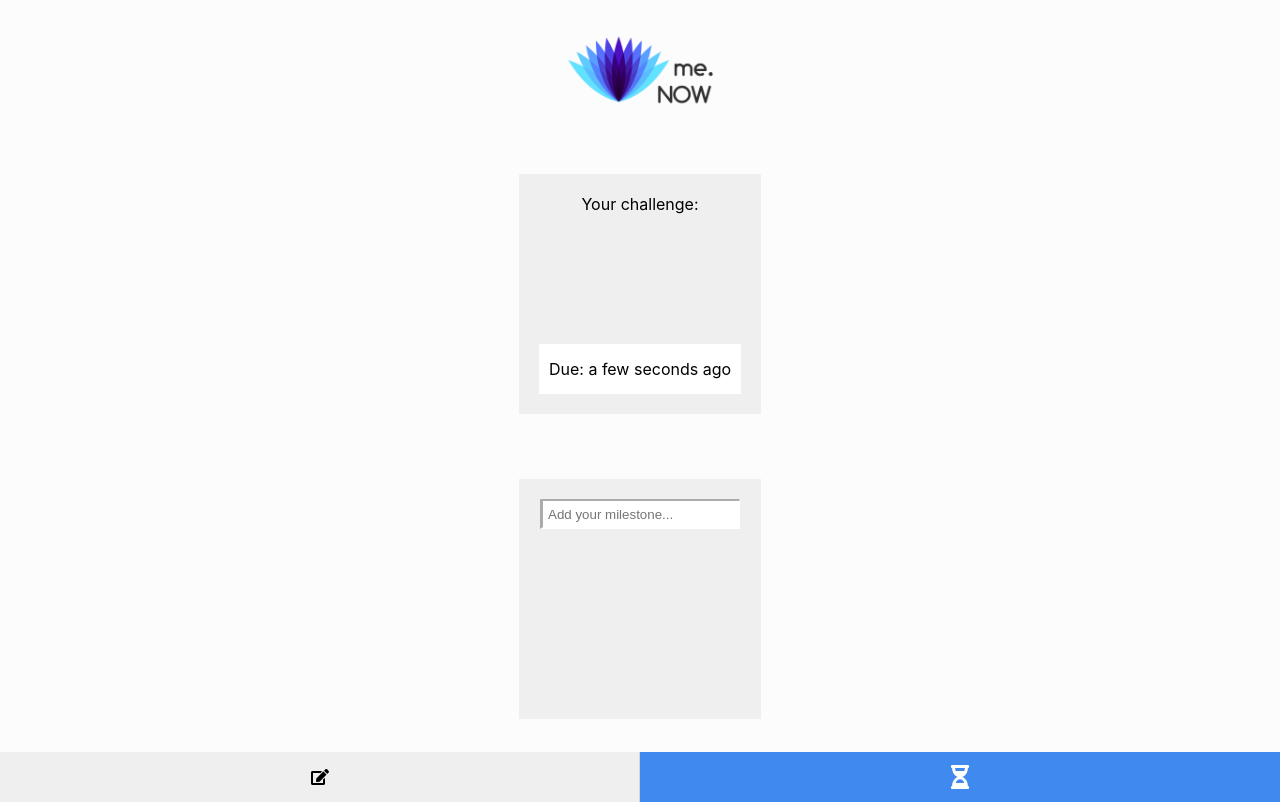
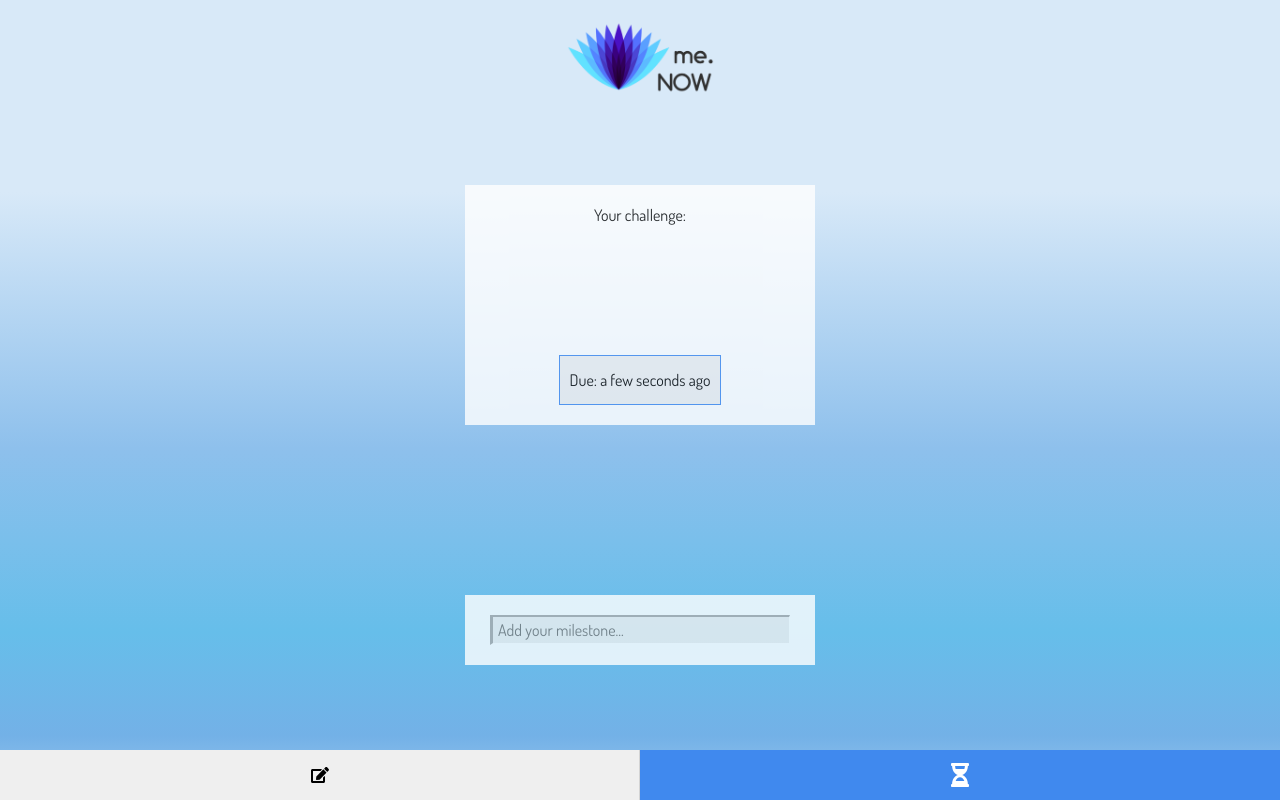
Before and after one commit to majmue/challenge-app, a React app: page /overviewscreen in a window 1280 px wide. Built offline with nearby package versions, Linux system fonts and the light colour scheme.

Commit message:
Changed global styling
Signed-off-by: majmue <post.maja.mueller@gmail.com>

```diff
--- a/public/index.html
+++ b/public/index.html
@@ -1,15 +1,23 @@
 <!DOCTYPE html>
 <html lang="en">
   <head>
-    <meta charset="utf-8">
-    <link rel="shortcut icon" href="%PUBLIC_URL%/favicon.ico">
-    <meta name="viewport" content="width=device-width, initial-scale=1, shrink-to-fit=no">
-    <meta name="theme-color" content="#000000">
+    <meta charset="utf-8" />
+    <link rel="shortcut icon" href="%PUBLIC_URL%/favicon.ico" />
+    <meta
+      name="viewport"
+      content="width=device-width, initial-scale=1, shrink-to-fit=no"
+    />
+    <meta name="theme-color" content="#000000" />
+    <link
+      href="https://fonts.googleapis.com/css?family=Dosis"
+      rel="stylesheet"
+    />
+
     <!--
       manifest.json provides metadata used when your web app is added to the
       homescreen on Android. See https://developers.google.com/web/fundamentals/web-app-manifest/
     -->
-    <link rel="manifest" href="%PUBLIC_URL%/manifest.json">
+    <link rel="manifest" href="%PUBLIC_URL%/manifest.json" />
     <!--
       Notice the use of %PUBLIC_URL% in the tags above.
       It will be replaced with the URL of the `public` folder during the build.
@@ -22,9 +30,7 @@
     <title>React App</title>
   </head>
   <body>
-    <noscript>
-      You need to enable JavaScript to run this app.
-    </noscript>
+    <noscript> You need to enable JavaScript to run this app. </noscript>
     <div id="root"></div>
     <!--
       This HTML file is a template.
--- a/src/components/App.js
+++ b/src/components/App.js
@@ -1,5 +1,7 @@
 import React, { Component } from 'react'
 import { BrowserRouter as Router, Route, NavLink } from 'react-router-dom'
+
+import logo from '../images/me-now-logo.PNG'
 
 import { library } from '@fortawesome/fontawesome-svg-core'
 import { FontAwesomeIcon } from '@fortawesome/react-fontawesome'
@@ -13,11 +15,25 @@ import styled from 'styled-components'
 library.add(faEdit)
 library.add(faHourglassHalf)
 
+const Logo = styled.img`
+  display: flex;
+  width: 150px;
+  margin-top: 20px;
+  justify-self: center;
+`
+
 const Wrapper = styled.main`
   display: grid;
-  grid-template-rows: auto 50px;
+  grid-template-rows: 100px auto 50px;
   height: 100vh;
-  background-color: #fcfcfc;
+  background: linear-gradient(
+    to bottom,
+    #d8e9f8 24%,
+    #8ec0ec 56%,
+    #66beea 79%,
+    #73b1e7 92%,
+    #9ec9ee 100%
+  );
 `
 const StyleNavLink = styled.nav`
   display: flex;
@@ -77,6 +93,7 @@ export default class App extends Component {
     return (
       <Router>
         <Wrapper>
+          <Logo src={logo} alt="Logo" />
           <Route
             exact
             path="/"
--- a/src/components/GlobalStyle.js
+++ b/src/components/GlobalStyle.js
@@ -10,10 +10,11 @@ export default createGlobalStyle`
 body {
   margin: 0px;
   padding: 0px;
-  font-family: -apple-system, BlinkMacSystemFont, 'Segoe UI', 'Roboto', 'Oxygen',
+  font-family: 'Dosis', sans-serif;
+  /* font-family: -apple-system, BlinkMacSystemFont, 'Segoe UI', 'Roboto', 'Oxygen',
     'Ubuntu', 'Cantarell', 'Fira Sans', 'Droid Sans', 'Helvetica Neue',
-    sans-serif;
-  -webkit-font-smoothing: antialiased;
-  -moz-osx-font-smoothing: grayscale;
+    sans-serif; */
+  /* -webkit-font-smoothing: antialiased;
+  -moz-osx-font-smoothing: grayscale; */
 }
 `
--- a/src/components/Overview/ContainerInputs.js
+++ b/src/components/Overview/ContainerInputs.js
@@ -3,7 +3,7 @@ import React, { Component } from 'react'
 import styled from 'styled-components'
 import Counter from './Counter'
 
-const StyleContainer = styled.div`
+const StyleContainer = styled.section`
   display: flex;
   flex-direction: column;
   flex-wrap: wrap;
@@ -12,7 +12,14 @@ const StyleContainer = styled.div`
   height: 30vh;
   min-width: 200px;
   padding: 20px;
-  background-color: #efefef;
+  background-color: white;
+  opacity: 0.8;
+  font-family: 'Dosis', sans-serif;
+  font-size: 12pt;
+
+  &.logo {
+    color: #4089ee;
+  }
 `
 
 export default class ContainerInputs extends Component {
@@ -21,7 +28,7 @@ export default class ContainerInputs extends Component {
     return (
       <StyleContainer>
         Your challenge:
-        <div>{challengeName}</div>
+        <div className="input">{challengeName}</div>
         <div>{challengeDate}</div>
         <Counter challengeDate={challengeDate} />
       </StyleContainer>
--- a/src/components/Overview/ContainerMilestones.js
+++ b/src/components/Overview/ContainerMilestones.js
@@ -1,6 +1,6 @@
 import React, { Component } from 'react'
 import InputMilestone from './InputMilestone'
-
+import uid from 'uid'
 import styled from 'styled-components'
 
 const StyleContainterMilestones = styled.section`
@@ -9,10 +9,11 @@ const StyleContainterMilestones = styled.section`
   flex-wrap: wrap;
   justify-content: space-between;
   align-items: center;
-  height: 30vh;
+  max-height: 30vh;
   min-width: 200px;
   padding: 20px;
-  background-color: #efefef;
+  background-color: white;
+  opacity: 0.8;
 `
 
 export default class ContainerMilestones extends Component {
@@ -20,7 +21,7 @@ export default class ContainerMilestones extends Component {
     return this.props.arrayMilestones.map(this.renderSingleMilestone)
   }
 
-  renderSingleMilestone = text => <div>{text}</div>
+  renderSingleMilestone = text => <div key={uid()}>{text}</div>
 
   render() {
     return (
--- a/src/components/Overview/Counter.js
+++ b/src/components/Overview/Counter.js
@@ -8,7 +8,8 @@ const StyleCounter = styled.span`
   justify-content: center;
   align-items: center;
   padding: 10px;
-  background-color: white;
+  background-color: #efefef;
+  border: 0.5px solid #4089ee;
 `
 
 export default class Counter extends Component {
--- a/src/components/Overview/InputMilestone.js
+++ b/src/components/Overview/InputMilestone.js
@@ -3,12 +3,13 @@ import styled from 'styled-components'
 
 const StyleInputMilestone = styled.input`
   height: 30px;
-  width: 200px;
+  width: 300px;
   padding: 5px;
-  background-color: white;
-  font-style: 11px system-ui;
+  background-color: #efefef;
   border-width: 2px 1px 2px 3px;
   border-color: white;
+  font-family: 'Dosis', sans-serif;
+  font-size: 12pt;
 
   &:focus {
     border-color: #4089ee;
--- a/src/components/Overview/OverviewScreen.js
+++ b/src/components/Overview/OverviewScreen.js
@@ -1,5 +1,4 @@
 import React, { Component } from 'react'
-import logo from '../../images/me-now-logo.PNG'
 import ContainerInputs from './ContainerInputs'
 import ContainerMilestones from './ContainerMilestones'
 
@@ -7,16 +6,13 @@ import styled from 'styled-components'
 
 const StyleOverviewScreen = styled.section`
   display: grid;
-  justify-content: center;
+  grid-template-rows: auto;
+  justify-self: center;
   align-items: center;
-  height: 94vh;
   background: url(${props => props.bg});
   background-size: cover;
-`
-
-const Logo = styled.img`
-  justify-self: center;
-  width: 150px;
+  font-family: 'Dosis', sans-serif;
+  width: 350px;
 `
 
 export default class OverviewScreen extends Component {
@@ -31,7 +27,6 @@ export default class OverviewScreen extends Component {
 
     return (
       <StyleOverviewScreen bg={backgroundImage}>
-        <Logo src={logo} alt="Logo" />
         <ContainerInputs challengeDate={dateValue} challengeName={nameValue} />
         <ContainerMilestones
           addMilestone={addMilestone}
--- a/src/components/Setup/ContainerImages.js
+++ b/src/components/Setup/ContainerImages.js
@@ -12,17 +12,20 @@ const StyleContainer = styled.section`
   display: flex;
   flex-wrap: wrap;
   height: auto;
-  width: 200px;
+  width: 350px;
   background-color: #efefef;
   border-width: 2px 1px 2px 3px;
   border-style: inset;
   border-color: initial;
   border-image: initial;
+  font-family: 'Dosis', sans-serif;
+  font-size: 12pt;
+  color: #5c5d61;
 
   .img {
-    height: 97px;
-    width: 97px;
-    padding: 3px;
+    height: 172px;
+    width: 172px;
+    padding: 0 5px 5px 5px;
 
     &.selected {
       outline: 2px solid #4089ee;
@@ -31,9 +34,7 @@ const StyleContainer = styled.section`
 
   .name {
     padding: 5px;
-    font-size: 9pt;
     width: 200px;
-    font-family: monospace;
     padding-bottom: 15px;
   }
 `
--- a/src/components/Setup/InputChallenge.js
+++ b/src/components/Setup/InputChallenge.js
@@ -3,10 +3,17 @@ import styled from 'styled-components'
 
 const StyleInputChallenge = styled.input`
   height: 30px;
-  width: 200px;
+  min-width: 350px;
   padding: 5px;
   background-color: #efefef;
-  font-style: 11px system-ui;
+  font-family: 'Dosis', sans-serif;
+  src: url('../../webfonts/Dosis-Regular.ttf');
+  font-size: 12pt;
+  color: #5c5d61;
+  border-width: 2px 1px 2px 3px;
+  border-style: inset;
+  border-color: initial;
+  border-image: initial;
 
   &:focus {
     border-color: #4089ee;
--- a/src/components/Setup/InputFinishdate.js
+++ b/src/components/Setup/InputFinishdate.js
@@ -3,9 +3,19 @@ import styled from 'styled-components'
 
 const StyleInputDate = styled.input`
   height: 30px;
-  width: 200px;
+  min-width: 350px;
   padding: 5px;
+  margin-bottom: 15px;
   background-color: #efefef;
+  font-family: 'Dosis', sans-serif;
+  font-size: 12pt;
+  color: #5c5d61;
+  border-width: 2px 1px 2px 3px;
+  border-style: inset;
+  border-color: initial;
+  border-image: initial;
+  border-radius: 0px;
+  appearance: none;
 
   &:focus {
     border-color: #4089ee;
--- a/src/components/Setup/SetupScreen.js
+++ b/src/components/Setup/SetupScreen.js
@@ -3,18 +3,15 @@ import InputChallenge from './InputChallenge'
 import InputFinishdate from './InputFinishdate'
 import ContainerImages from './ContainerImages'
 
-import logo from '../../images/me-now-logo.PNG'
-
 import styled from 'styled-components'
 
 const StyleSetupScreen = styled.section`
   display: grid;
-  grid-template-columns: auto;
+  grid-template-rows: auto 50px;
   justify-content: center;
   justify-items: center;
   align-content: center;
   grid-gap: 10px;
-  height: 94vh;
   background: linear-gradient(
     to bottom,
     #d8e9f8 24%,
@@ -29,12 +26,6 @@ const StyleSetupScreen = styled.section`
   }
 `
 
-const Logo = styled.img`
-  display: flex;
-  width: 150px;
-  margin-bottom: 100px;
-`
-
 export default class SetupScreen extends Component {
   render() {
     const {
@@ -46,7 +37,6 @@ export default class SetupScreen extends Component {
 
     return (
       <StyleSetupScreen>
-        <Logo className="logo" src={logo} alt="Logo" />
         <InputChallenge onChange={changeName} />
         <InputFinishdate onChange={changeDate} />
         <ContainerImages
```
Also changed, not shown: src/webfonts/Dosis-Bold.ttf (added), src/webfonts/Dosis-ExtraBold.ttf (added), src/webfonts/Dosis-ExtraLight.ttf (added), src/webfonts/Dosis-Light.ttf (added), src/webfonts/Dosis-Medium.ttf (added), src/webfonts/Dosis-Regular.ttf (added), src/webfonts/Dosis-SemiBold.ttf (added).
